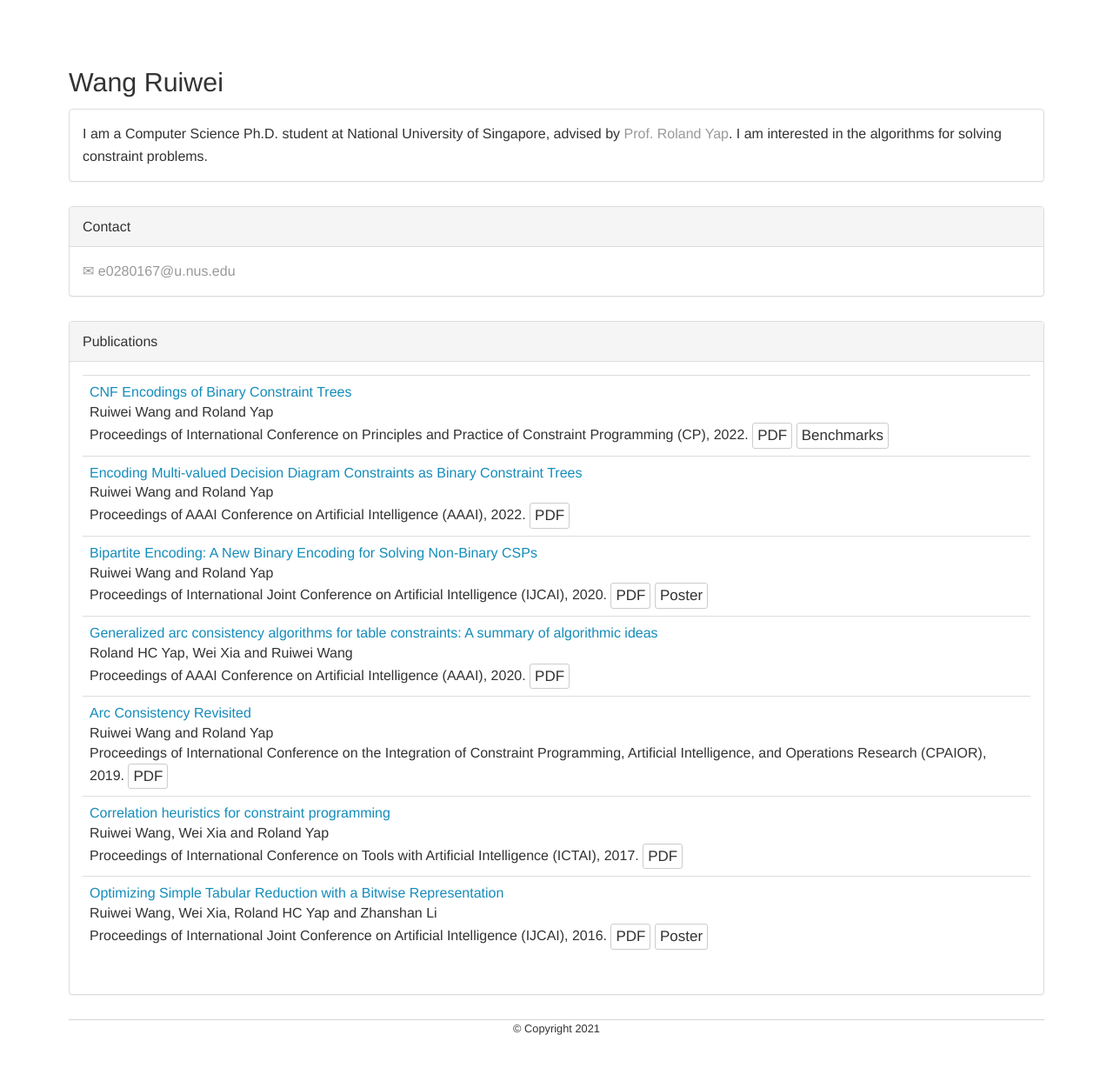
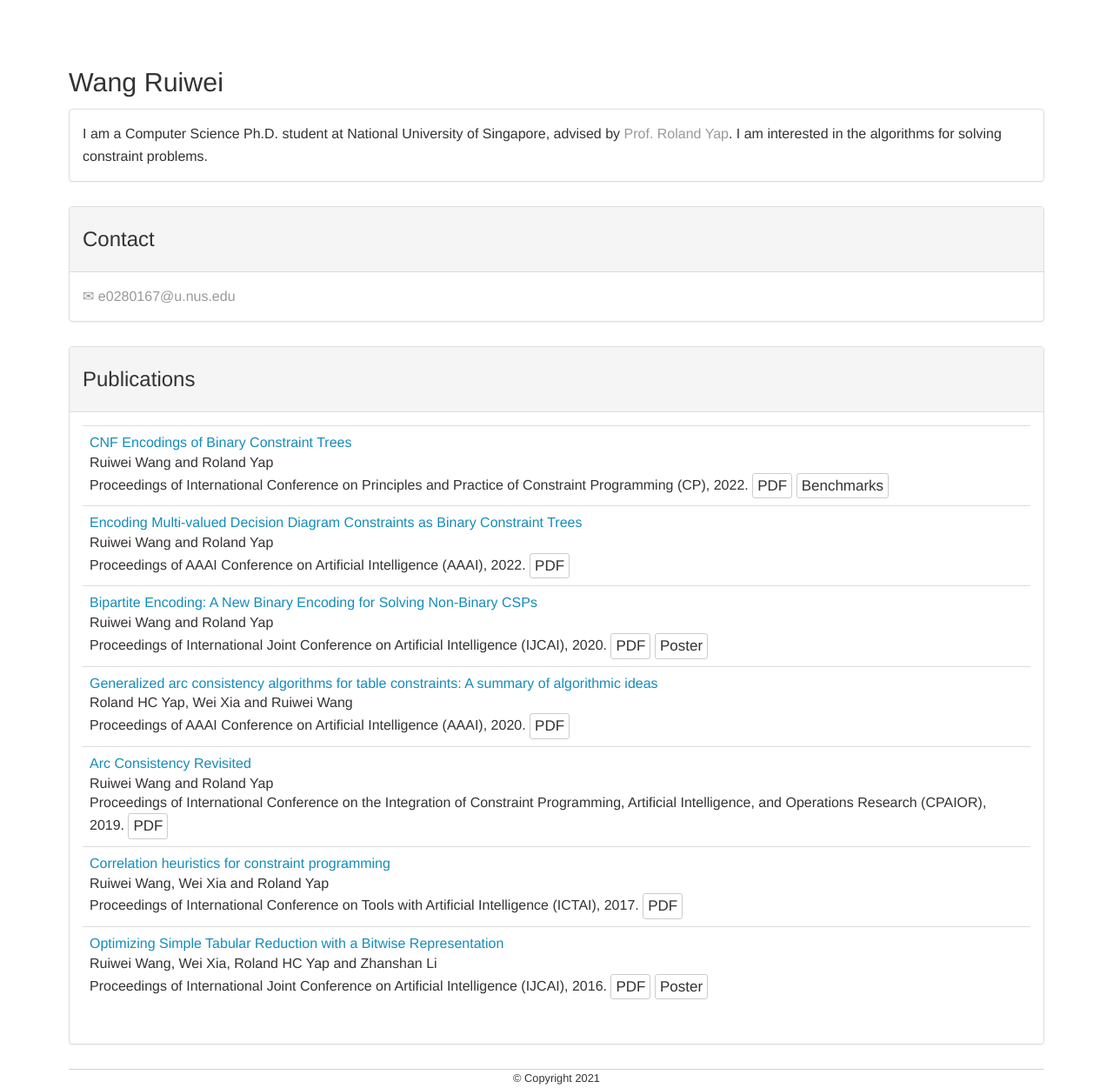
Before and after one commit to WangRuiwei/WangRuiwei.github.io, a Jekyll site: the page built from index.html, in a window 1280 px wide. Shown: the whole page at 87% size. Built offline with Jekyll 4.4.1, drawn with Linux system fonts in a browser that asks for light colours; before the commit the page ends 1193 px from its top, so only the background shows below that.

```diff
--- a/index.html
+++ b/index.html
@@ -17,7 +17,7 @@ I am interested in the algorithms for solving constraint problems.
 
 <div class="panel panel-default">
 <div class="panel-heading">
-Contact
+<h5> Contact</h5>
 </div>
 <div class="panel-body">
 <a href="mailto:e0280167@u.nus.edu"><span class="s2"> <span>&#9993;</span> e0280167@u.nus.edu</span></a>
@@ -26,7 +26,7 @@ Contact
 
 <div class="panel panel-default">
 <div class="panel-heading">
-Publications
+<h5>Publications</h5>
 </div>
 <div class="panel-body">
 
```
